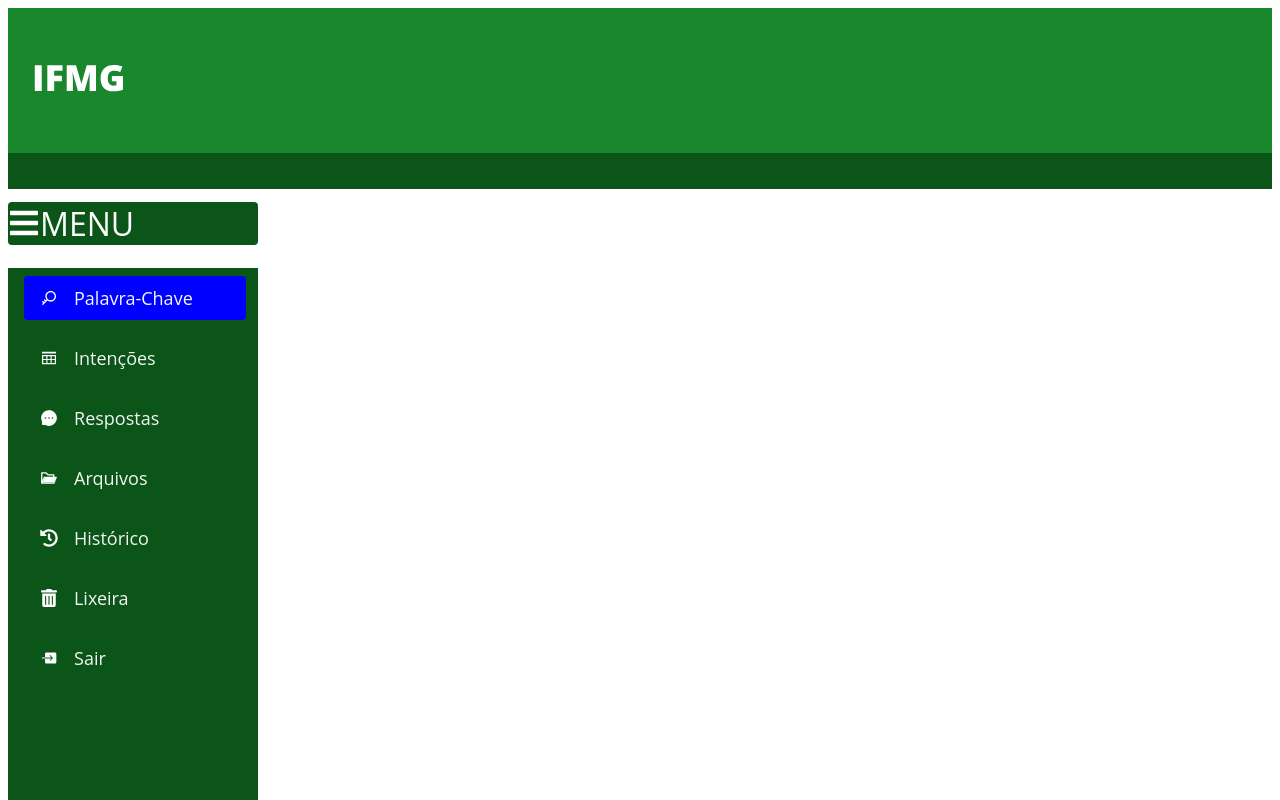
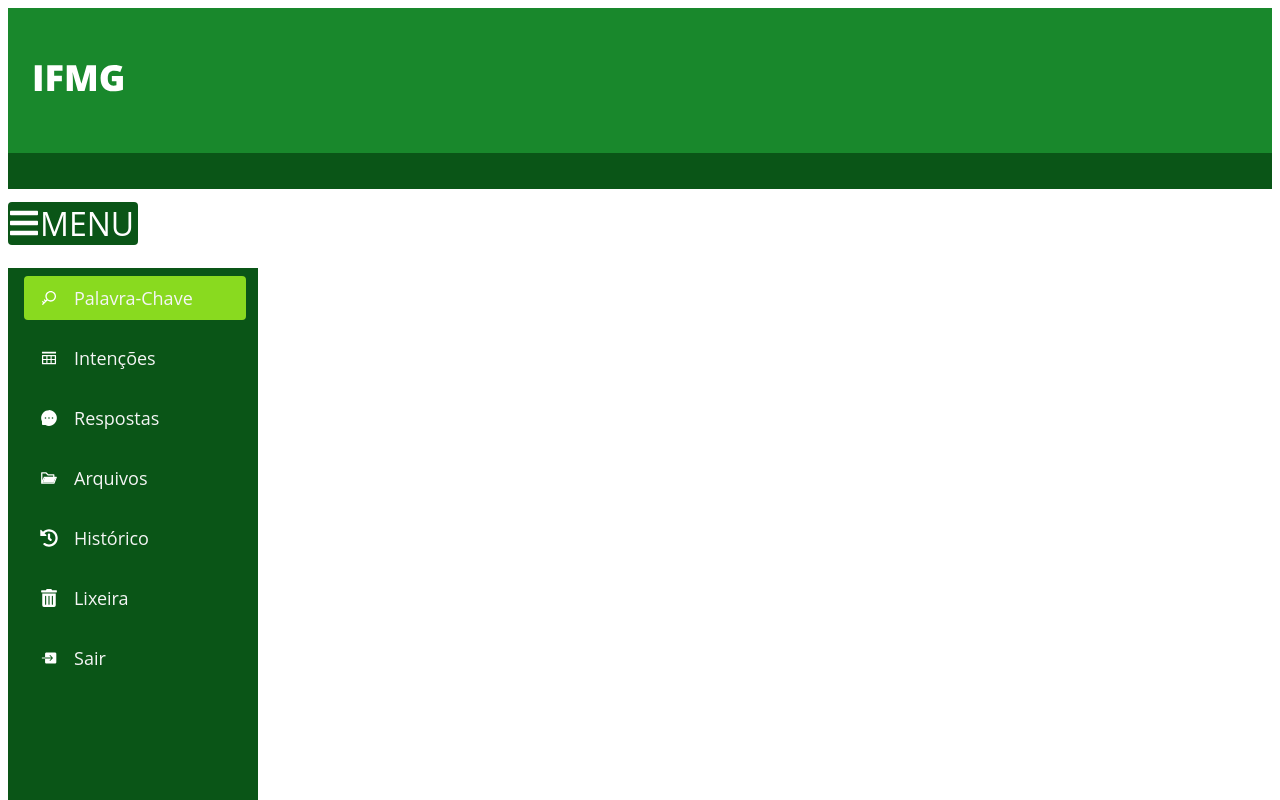
Before and after one commit to TiagoErnandes/chatif, a React (Create React App) app: page /funcionalidade in a window 1280 px wide. In both pictures the pointer is over the link "Palavra-Chave". Built offline with nearby package versions, Linux system fonts and the light colour scheme.

Commit message:
alterado o hover menu-adm

```diff
--- a/package.json
+++ b/package.json
@@ -1,5 +1,5 @@
 {
-  "homepage": "https://tiagoernandes.github.io/chatif",
+  "homepage": "https://tiagoernandes.github.io/chatif/",
   "name": "chat",
   "version": "0.1.0",
   "private": true,
--- a/src/Components/Funcionalidade/Navbar.module.css
+++ b/src/Components/Funcionalidade/Navbar.module.css
@@ -14,7 +14,7 @@
     color: white;
     display: flex;
     align-items: center;
-    width: 250px;
+    width: 130px;
 }
 .navMenu{
     background-color: #0A5517;
@@ -52,7 +52,7 @@
     border-radius: 4px;
 }
 .navText a:hover {
-    background-color: blue;
+    background-color: #89DA1F;
 }
 
 .navMenuItems {
```
